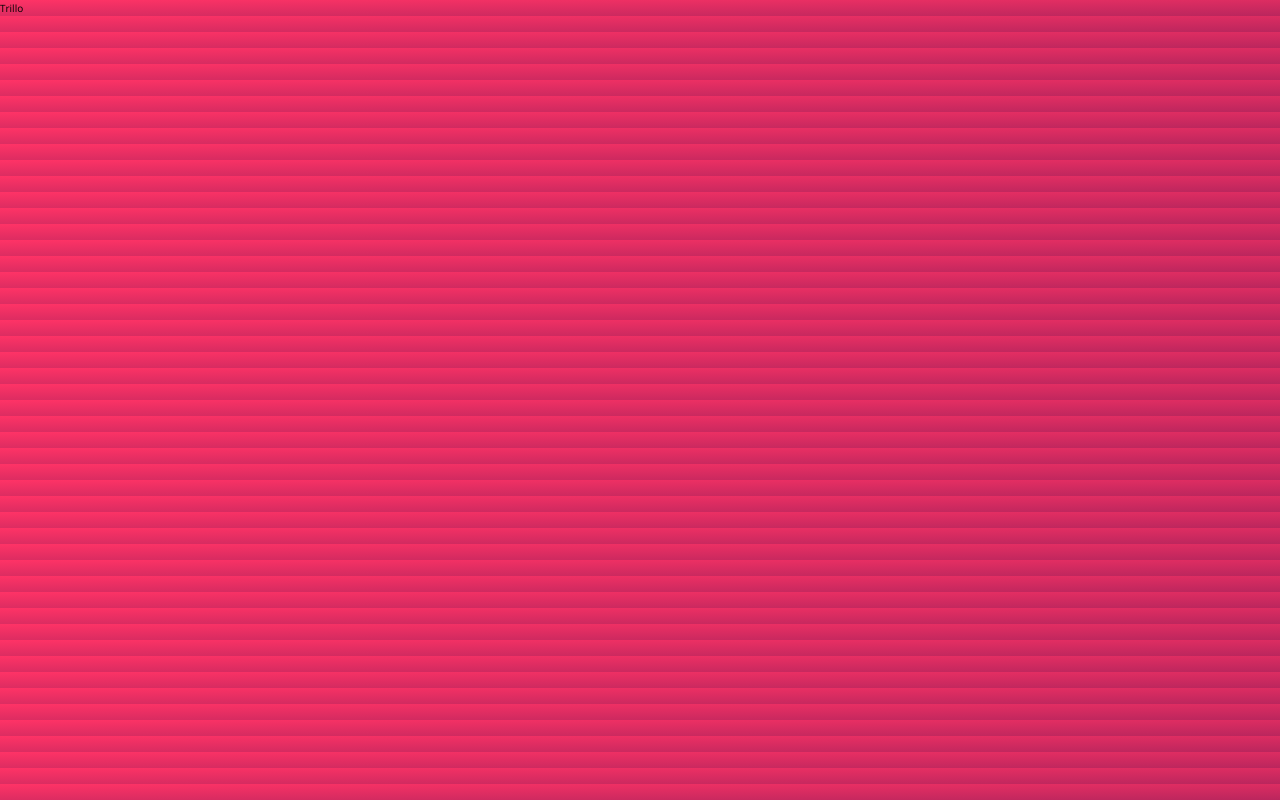
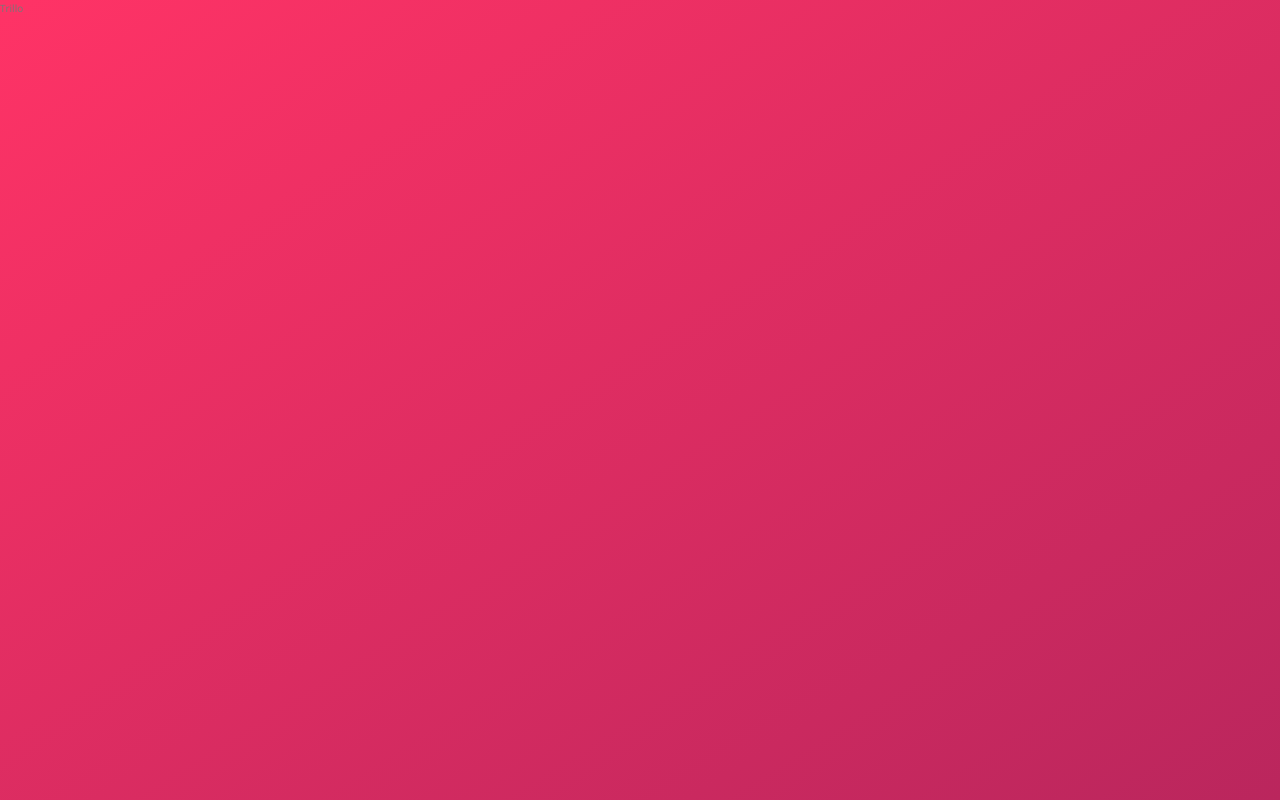
Before and after one commit to KatrinaTom/Flexbox-Practice-Trillo, a website: page index.html in a window 1280 px wide. Drawn offline with nearby package versions, Linux system fonts and the light colour scheme.

Commit message:
global styles

```diff
--- a/sass/_base.scss
+++ b/sass/_base.scss
@@ -1,21 +1,16 @@
-/*
-COLORS
-
-Grey light 1: #faf9f9
-Grey light 2: #f4f2f2
-Grey light 3: #f0eeee
-Grey light 4: #ccc
-
-Grey dark 1: #333
-Grey dark 2: #777
-Grey dark 3: #999
-
-*/
-
 :root {
     --color-primary: #eb2f64;
     --color-primary-light: #FF3366;
     --color-primary-dark: #BA265D;
+
+    --color-grey-light-1: #faf9f9;
+    --color-grey-light-2: #f4f2f2;
+    --color-grey-light-3: #f0eeee;
+    --color-grey-light-4: #ccc;
+
+    --color-grey-dark-1: #333;
+    --color-grey-dark-2: #777;
+    --color-grey-dark-3: #999;
 }
 
 * {
@@ -38,6 +33,10 @@ body {
     font-family: 'Open Sans', sans-serif;
     font-weight: 400;
     line-height: 1.6;
+    color: var(--color-grey-dark-2);
     background-image: linear-gradient(to right bottom, var(--color-primary-light), var(--color-primary-dark));
     background-size: cover;
+    background-repeat: no-repeat;
+
+    min-height: 100vh;
 }
```
Also changed, not shown: README.md, css/style.css, screenshots/inital_background.png (added).
